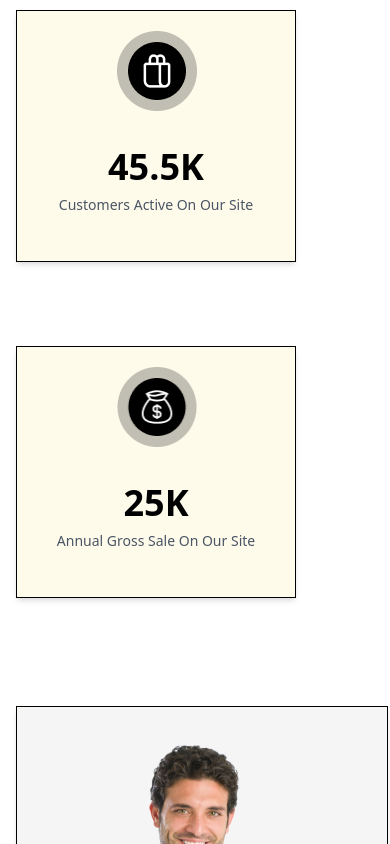
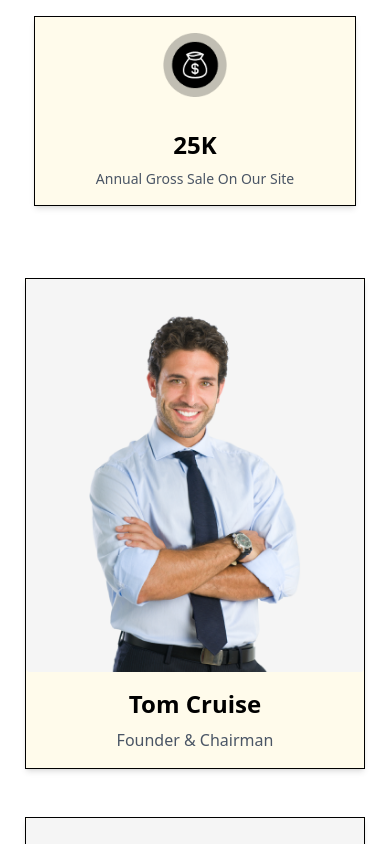
Before and after one commit to chigoziek9/my-ecommerce-site, a React app: page /about in a window 390 px wide. Shown: the part 1700-2544 px from the top of the page. Built offline with nearby package versions, Linux system fonts and the light colour scheme; the HTML template or start-up script is replaced by a standard one.

Commit message:
about mobile responsive

```diff
--- a/src/components/AboutCard.jsx
+++ b/src/components/AboutCard.jsx
@@ -1,14 +1,16 @@
 export default function AboutCard({ image, title, text }) {
   return (
-    <div className=" w-70 h-63 mt-15 bg-amber-50 border shadow-md hover:shadow-lg transition-shadow duration-300">
+    <div className="w-[90%] max-w-sm md:w-70 h-auto mt-6 bg-amber-50 border shadow-md hover:shadow-lg transition-shadow duration-300 mx-auto">
       <img
-        className=" w-30 h-30  p-5 mx-20"
+        className="w-24 h-24 md:w-30 md:h-30 p-4 mx-auto"
         src={image}
         alt={title}
       />
       <div className="p-4">
-        <h2 className="text-4xl text-center font-extrabold mb-2">{title}</h2>
-        <p className="text-gray-600 text-sm text-center">{text}</p>
+        <h2 className="text-2xl md:text-4xl text-center font-extrabold mb-2">
+          {title}
+        </h2>
+        <p className="text-gray-600 text-sm md:text-base text-center">{text}</p>
       </div>
     </div>
   );
--- a/src/components/AboutImage.jsx
+++ b/src/components/AboutImage.jsx
@@ -1,14 +1,18 @@
 export default function AboutImage({ image, title, text }) {
   return (
-    <div className=" w-93 h-101 mt-15 bg-amber-50 border shadow-md hover:shadow-lg transition-shadow duration-300">
+    <div className="w-[95%] max-w-3xl h-auto mt-6 bg-amber-50 border shadow-md hover:shadow-lg transition-shadow duration-300 mx-auto">
       <img
-        className=" w-93 h-100"
+        className="w-full h-auto object-cover"
         src={image}
         alt={title}
       />
       <div className="p-4">
-        <h2 className="text-4xl text-center font-extrabold mb-2">{title}</h2>
-        <p className="text-gray-600 text-xl text-center">{text}</p>
+        <h2 className="text-2xl md:text-4xl text-center font-extrabold mb-2">
+          {title}
+        </h2>
+        <p className="text-gray-600 text-base md:text-xl text-center">
+          {text}
+        </p>
       </div>
     </div>
   );
```
